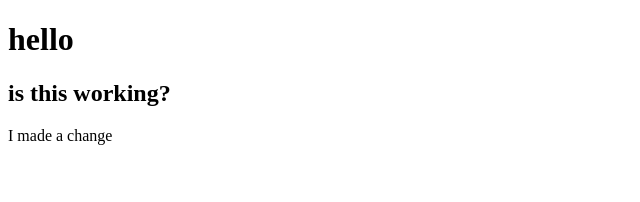
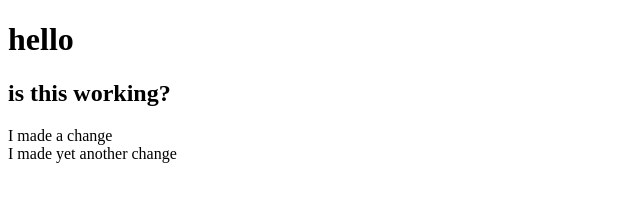
Before and after one commit to The-Andy-Dwyers/test_git, a plain HTML site: page index.html in a window 1280 px wide. Shown: the whole page, without its empty margins (0-640 px from the left). Drawn offline with Linux system fonts and the light colour scheme.

Commit message:
kierra's tester

```diff
--- a/index.html
+++ b/index.html
@@ -14,6 +14,7 @@
 
     <h2>is this working?</h2>
     <div>I made a change</div>
+    <div>I made yet another change</div>
 </body>
 
 </html>
```
